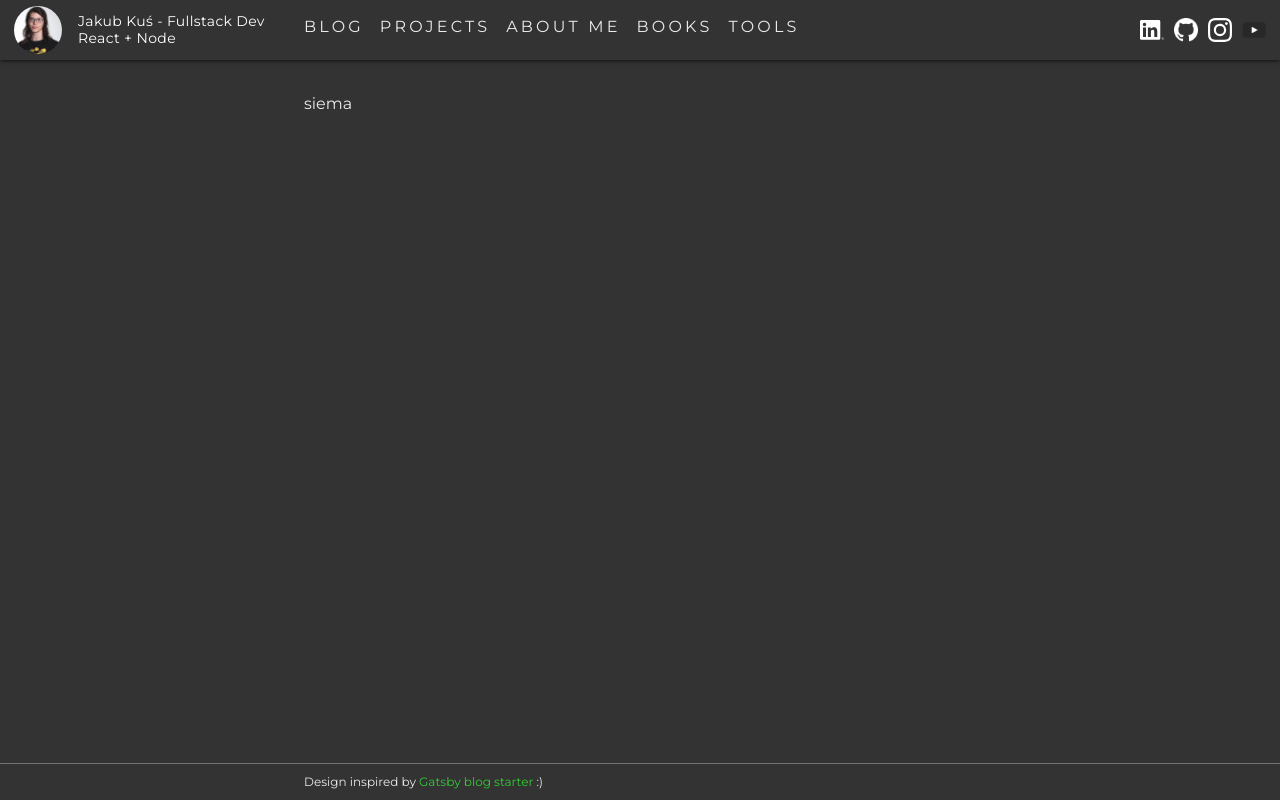
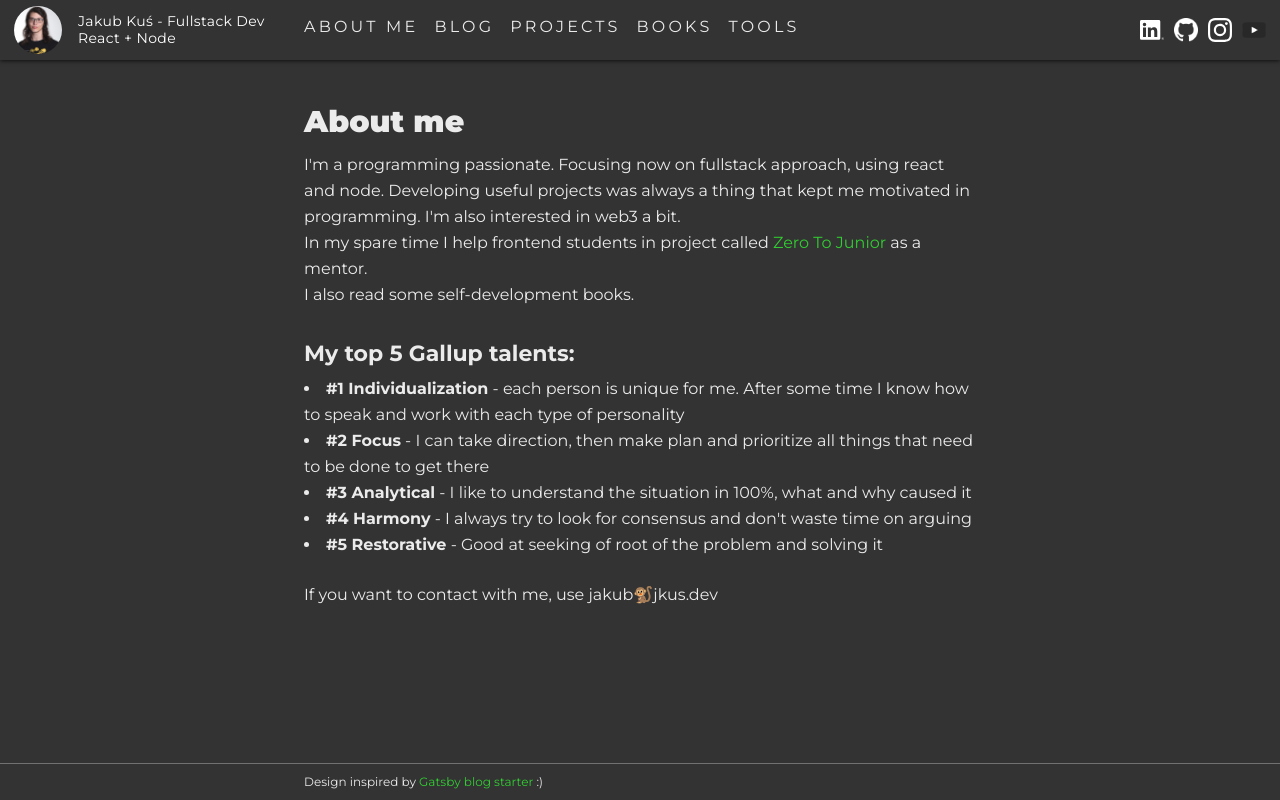
Before and after one commit to JakubKus/jkus.dev, a Next.js app: page / in a window 1280 px wide. Built offline with nearby package versions, Linux system fonts and the light colour scheme; a small style sheet from the web is missing.

Commit message:
use about me page as a default page

```diff
--- a/components/navigation/menu.tsx
+++ b/components/navigation/menu.tsx
@@ -1,6 +1,7 @@
 import React from 'react';
 import Link from 'next/link';
 import SocialLinks from '../social-links';
+import { routes } from '../routes';
 
 type Props = {
   active: boolean;
@@ -17,7 +18,7 @@ function Menu({ active }: Props) {
     <nav
       className={`${activeClass} absolute desktop:relative bg-accent-3 w-full flex-col desktop:flex-row top-navbar desktop:top-0 left-0 text-center border-t-2 border-b-2 border-black desktop:border-none desktop:gap-x-4`}
     >
-      {links.map(link => (
+      {routes.map(link => (
         <Link
           className={`${afterClass} ${hoverClass} relative text-sm desktop:text-base text-accent-1 py-4 desktop:pt-0 desktop:pb-1.5 border-b border-black last:border-0 desktop:border-0 tracking-[0.2em]`}
           key={link.href}
@@ -33,12 +34,4 @@ function Menu({ active }: Props) {
   );
 }
 
-const links = [
-  { href: '/blog', label: 'BLOG' },
-  { href: '/projects', label: 'PROJECTS' },
-  { href: '/about-me', label: 'ABOUT ME' },
-  { href: '/books', label: 'BOOKS' },
-  { href: '/tools', label: 'TOOLS' },
-];
-
 export default Menu;
--- /dev/null
+++ b/components/routes.ts
@@ -0,0 +1,7 @@
+export const routes = [
+  { href: '/', label: 'ABOUT ME' },
+  { href: '/blog', label: 'BLOG' },
+  { href: '/projects', label: 'PROJECTS' },
+  { href: '/books', label: 'BOOKS' },
+  { href: '/tools', label: 'TOOLS' },
+];
--- a/pages/about-me.tsx
+++ /dev/null
@@ -1,51 +0,0 @@
-import Layout from '../components/layout';
-import Container from '../components/container';
-import Head from 'next/head';
-import { SHORT_HEADLINE } from '../constants';
-
-export default function AboutMe() {
-  const title = `${SHORT_HEADLINE} | About me`;
-
-  return (
-    <Layout>
-      <Container>
-        <Head>
-          <title>{title}</title>
-        </Head>
-        <h1>About me</h1>
-        <p>
-          I&apos;m a programming passionate. Focusing now on fullstack approach, using react and node. Developing useful
-          projects was always a thing that kept me motivated in programming. I&apos;m also interested in web3 a bit.
-        </p>
-        <p>
-          In my spare time I help frontend students in project called{' '}
-          <a href="https://zerotojunior.dev">Zero To Junior</a> as a mentor.
-        </p>
-        <p>I also read some self-development books.</p>
-        <br />
-        <h2>My top 5 Gallup talents:</h2>
-        <ul>
-          <li>
-            <b>#1 Individualization</b> - each person is unique for me. After some time I know how to speak and work
-            with each type of personality
-          </li>
-          <li>
-            <b>#2 Focus</b> - I can take direction, then make plan and prioritize all things that need to be done to get
-            there
-          </li>
-          <li>
-            <b>#3 Analytical</b> - I like to understand the situation in 100%, what and why caused it
-          </li>
-          <li>
-            <b>#4 Harmony</b> - I always try to look for consensus and don&apos;t waste time on arguing
-          </li>
-          <li>
-            <b>#5 Restorative</b> - Good at seeking of root of the problem and solving it
-          </li>
-        </ul>
-        <br />
-        <p>If you want to contact with me, use jakub🐒jkus.dev</p>
-      </Container>
-    </Layout>
-  );
-}
--- a/pages/index.tsx
+++ b/pages/index.tsx
@@ -5,18 +5,45 @@ import { HEADLINE } from '../constants';
 
 export default function Index() {
   return (
-    <>
       <Layout>
-        <Head>
-          <title>{HEADLINE}</title>
-        </Head>
-        <Container>siema</Container>
+        <Container>
+          <Head>
+            <title>{HEADLINE}</title>
+          </Head>
+          <h1>About me</h1>
+          <p>
+            I&apos;m a programming passionate. Focusing now on fullstack approach, using react and node. Developing useful
+            projects was always a thing that kept me motivated in programming. I&apos;m also interested in web3 a bit.
+          </p>
+          <p>
+            In my spare time I help frontend students in project called{' '}
+            <a href="https://zerotojunior.dev">Zero To Junior</a> as a mentor.
+          </p>
+          <p>I also read some self-development books.</p>
+          <br />
+          <h2>My top 5 Gallup talents:</h2>
+          <ul>
+            <li>
+              <b>#1 Individualization</b> - each person is unique for me. After some time I know how to speak and work
+              with each type of personality
+            </li>
+            <li>
+              <b>#2 Focus</b> - I can take direction, then make plan and prioritize all things that need to be done to get
+              there
+            </li>
+            <li>
+              <b>#3 Analytical</b> - I like to understand the situation in 100%, what and why caused it
+            </li>
+            <li>
+              <b>#4 Harmony</b> - I always try to look for consensus and don&apos;t waste time on arguing
+            </li>
+            <li>
+              <b>#5 Restorative</b> - Good at seeking of root of the problem and solving it
+            </li>
+          </ul>
+          <br />
+          <p>If you want to contact with me, use jakub🐒jkus.dev</p>
+        </Container>
       </Layout>
-    </>
   );
 }
-
-// export const getStaticProps = async () => {
-//   return { pages?
-//   };
-// };
```
